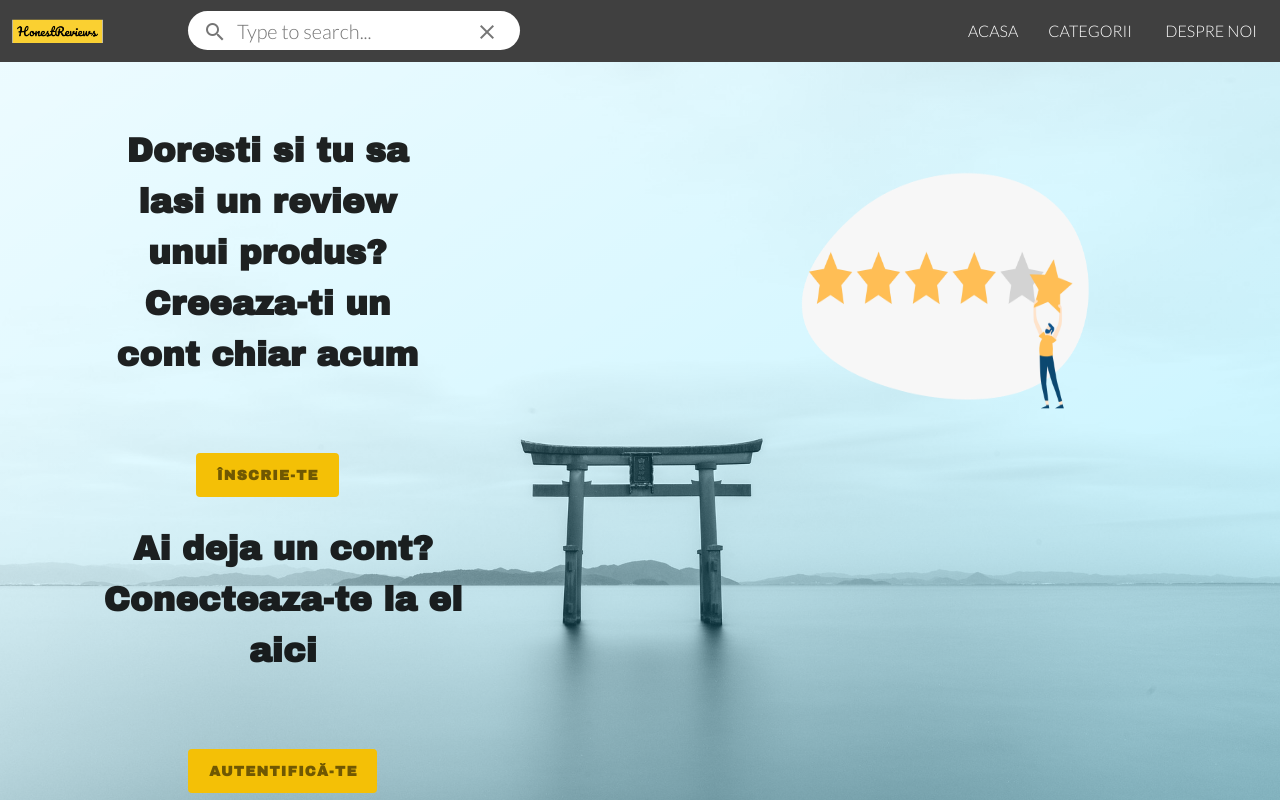
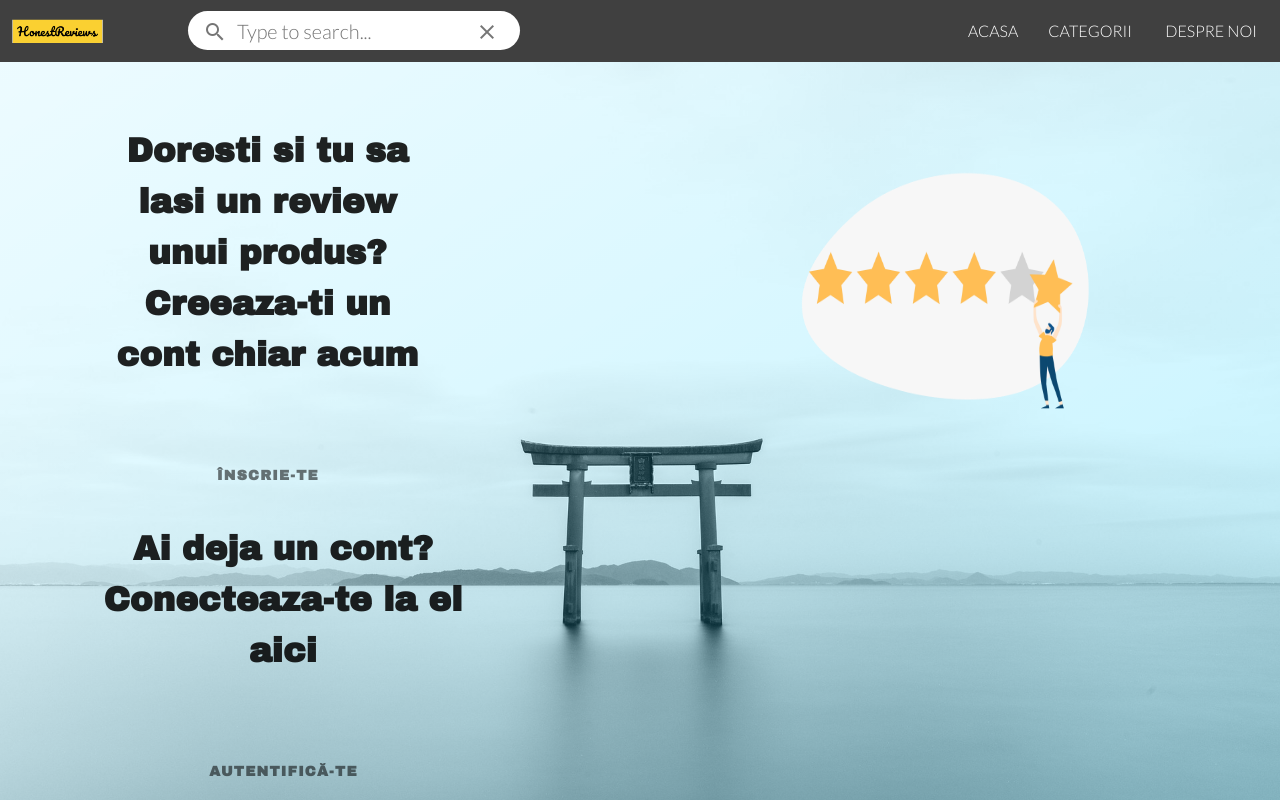
Before and after one commit to patridinozau/review_site, a Vue app: page /#/ in a window 1280 px wide. Shown: the top 800 px of the page. Built offline with nearby package versions, Linux system fonts and the light colour scheme; no server answers; the database is empty.

Commit message:
routele sunt facute; needs style

```diff
--- a/src/router/index.js
+++ b/src/router/index.js
@@ -6,6 +6,8 @@ import User from '../views/User.vue'
 import store from "../store";
 import categorii from "../components/categorii";
 import categorie from "../views/categorie";
+import Login from '../views/Login.vue'
+import Signup from '../views/Signup.vue'
 
 Vue.use(VueRouter)
 
@@ -19,6 +21,16 @@ const routes = [
     path: '/despreNoi',
     name: 'DespreNoi',
     component: DespreNoi
+  },
+  {
+    path: '/Login',
+    name: 'Login',
+    component: Login
+  },
+  {
+    path: '/Signup',
+    name: 'Signup',
+    component: Signup
   },
   {
     path: '/user/:id',
--- a/src/views/Home.vue
+++ b/src/views/Home.vue
@@ -10,7 +10,8 @@
         <div class="content-col content-text">
           <p>Doresti si tu sa lasi un review unui produs? Creeaza-ti un cont chiar acum</p>
           <br />
-          <sign-up />
+          <v-btn v-if="userIsAuthenticated" disabled large class="homebutton text--black font-weight-bold" plain >Înscrie-te</v-btn>
+          <v-btn v-else large class="homebutton text--black font-weight-bold" plain @click="toSignUp" >Înscrie-te</v-btn>
         </div>
         <div class="content-col mr-15">
           <img src="../assets/rating.png" class="img" />
@@ -19,8 +20,10 @@
       <div class="subcontent">
         <div class="content-col subcontent-text">
           <p>Ai deja un cont? Conecteaza-te la el aici</p>
+
           <br />
-          <log-in />
+          <v-btn v-if="userIsAuthenticated" disabled large class="homebutton text--black font-weight-bold" plain >Autentifică-te</v-btn>
+          <v-btn v-else large class="homebutton text--black font-weight-bold" plain @click="toLogIn" >Autentifică-te</v-btn>
         </div>
       </div>
     </div>
@@ -83,14 +86,22 @@
 </template>
 
 <script>
-import Signup from "../components/Signup";
-import Login from "../components/Login";
+import Signup from "./Signup";
+import Login from "./Login";
 import Navbar from "../components/Navbar";
 export default {
   components: {
     'sign-up': Signup,
     'log-in': Login,
     'nav-bar': Navbar
+  },
+  methods: {
+    toSignUp () {
+      this.$router.push('/Signup')
+    },
+    toLogIn () {
+      this.$router.push('/Login')
+    }
   }
 }
 </script>
--- a/src/components/Login.vue
+++ b/src/views/Login.vue
@@ -1,17 +1,14 @@
 <template>
+<div>
+  <NavBar />
+  <v-main class="basePage" width="500">
 
-  <v-dialog class="basePage" width="500" v-model="dialogLogIn">
-    <template v-slot:activator="{ on }">
-      <v-btn v-if="userIsAuthenticated" disabled large class="homebutton text--black font-weight-bold" plain v-on="on">Autentifică-te</v-btn>
-      <v-btn v-else large class="homebutton text--black font-weight-bold" plain v-on="on">Autentifică-te</v-btn>
-    </template>
     <v-card>
       <link rel="preconnect" href="https://fonts.gstatic.com">
       <link rel="preconnect" href="https://fonts.gstatic.com">
       <link href="https://fonts.googleapis.com/css2?family=Lato&display=swap" rel="stylesheet">
 
       <form class="formdesign" @submit.prevent="submitLogIn">
-        <div @click="dialogLogIn = false"><v-icon class="close">mdi-close</v-icon></div>
         <h1>Autentifică-te!</h1>
         <br />
         <hr />
@@ -71,7 +68,8 @@
         </div>
       </form>
     </v-card>
-  </v-dialog>
+  </v-main>
+</div>
 </template>
 
 <script>
@@ -80,8 +78,12 @@ import { required, email, minLength } from 'vuelidate/lib/validators'
 import firebase from 'firebase/app'
 import 'firebase/auth'
 import 'firebase/firestore'
+import Navbar from "../components/Navbar";
+import NavBar from "@/components/Navbar";
+
 export default {
   name: "login",
+  components: {NavBar},
   mixins: [validationMixin],
   validations: {
     email: { required, email },
@@ -231,5 +233,4 @@ export default {
   cursor:pointer;
   background-color: #e3e3fd;
 }
-
 </style>
--- a/src/components/Signup.vue
+++ b/src/views/Signup.vue
@@ -1,16 +1,15 @@
 <template>
-  <v-dialog class="formdesign" width="500" v-model="dialogSignUp">
-    <template v-slot:activator="{ on }">
-      <v-btn v-if="userIsAuthenticated" disabled large class="homebutton text--black font-weight-bold" plain v-on="on">Înscrie-te</v-btn>
-      <v-btn v-else large class="homebutton text--black font-weight-bold" plain v-on="on">Înscrie-te</v-btn>
-    </template>
+  <div>
+    <NavBar />
+
+  <v-main class="formdesign" width="500" >
+
     <v-card >
       <link rel="preconnect" href="https://fonts.gstatic.com">
       <link rel="preconnect" href="https://fonts.gstatic.com">
       <link href="https://fonts.googleapis.com/css2?family=Lato&display=swap" rel="stylesheet">
 
       <form class="formdesign" @submit.prevent="submitForm">
-        <div @click="dialogSignUp = false"><v-icon class="close">mdi-close</v-icon></div>
         <h1>Înscrie-te!</h1>
         <br />
         <hr />
@@ -81,7 +80,8 @@
       </form>
     </v-card>
 
-  </v-dialog>
+  </v-main>
+  </div>
 </template>
 
 <script>
@@ -90,8 +90,11 @@ import { required, maxLength, email, minLength } from 'vuelidate/lib/validators'
 import firebase from 'firebase/app'
 import 'firebase/auth'
 import 'firebase/firestore'
+import NavBar from "@/components/Navbar";
+
 export default {
   name: "signup",
+  components: {NavBar},
   mixins: [validationMixin],
   validations: {
     name: { required, maxLength: maxLength(15), minLength: minLength(3) },
@@ -168,9 +171,7 @@ export default {
 </script>
 
 <style scoped>
-
 @import url('https://fonts.googleapis.com/css2?family=Crimson+Text&display=swap');
-
 .formdesign {
   align: center;
   text-align: center;
@@ -256,5 +257,4 @@ export default {
   cursor:pointer;
   background-color: #e3e3fd;
 }
-
 </style>
```
Also changed, not shown: 1 other file (tests, documents, lock files or other folders).
